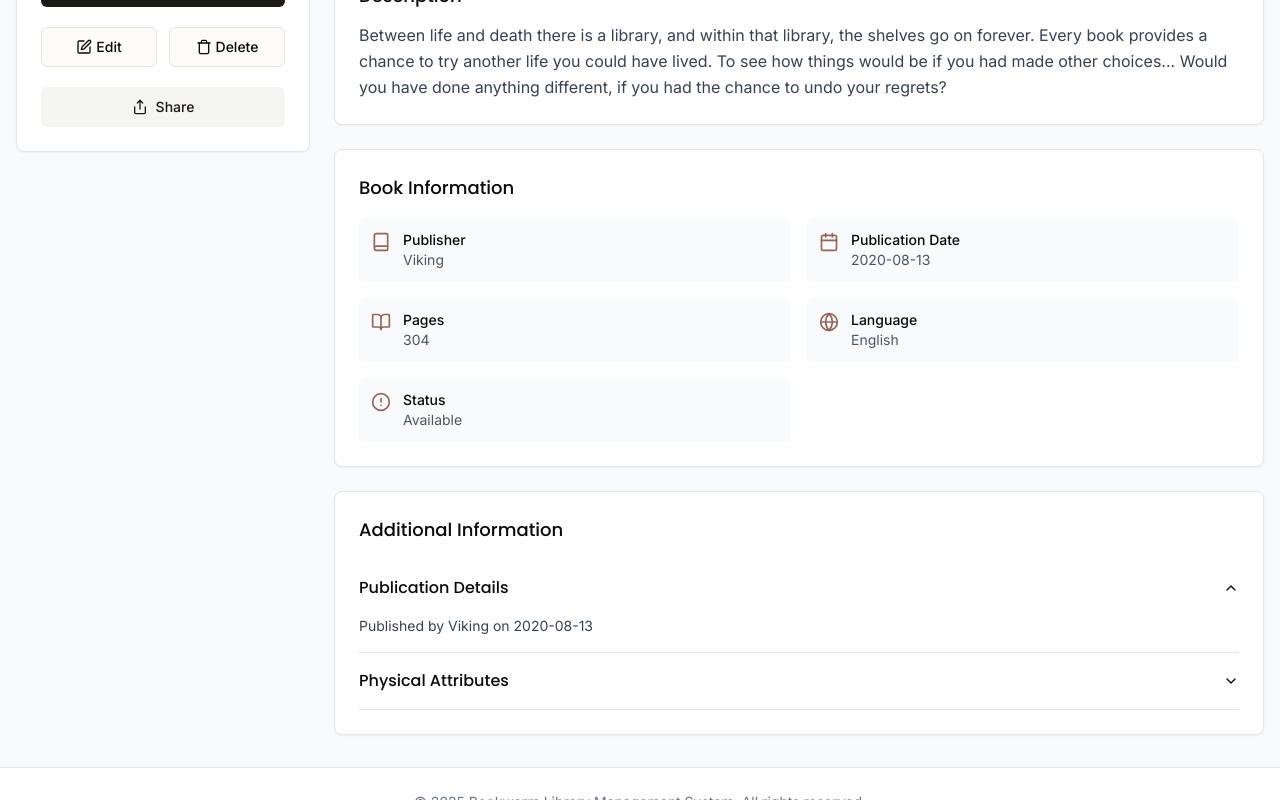
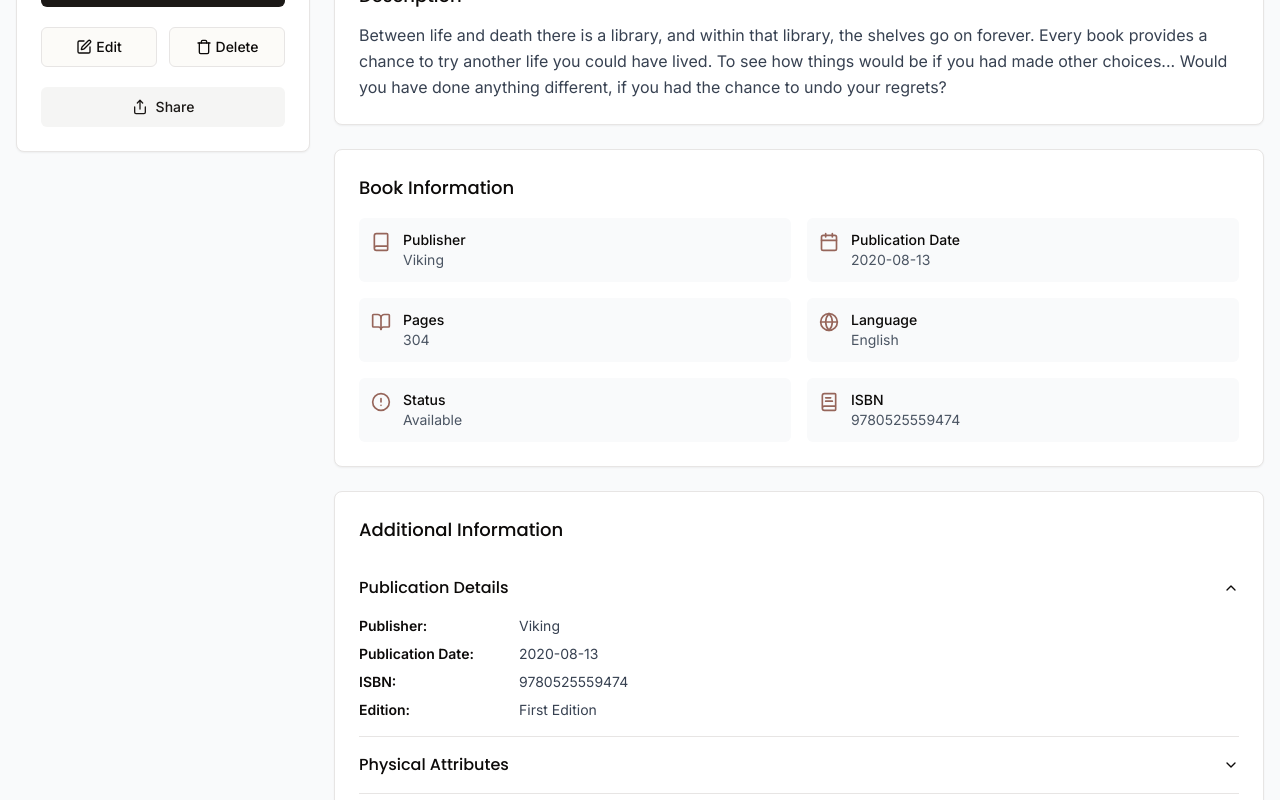
Before and after one commit to gxgansingh/bookworm-oasis-ui, a React (Vite) app: page /books/1 in a window 1280 px wide. Both pictures are taken after a click on the button "Publication Details". Shown: the part 471-1271 px from the top of the page. Built offline with nearby package versions, Linux system fonts and the light colour scheme.

Commit message:
Add book info fields
Add fields for book information in the book details page.

```diff
--- a/src/components/books/BookDetailsLayout.tsx
+++ b/src/components/books/BookDetailsLayout.tsx
@@ -20,6 +20,11 @@ export type BookDetailsType = {
   pages?: number;
   language?: string;
   description?: string;
+  isbn?: string;
+  format?: string;
+  edition?: string;
+  dimensions?: string;
+  weight?: string;
   borrowingHistory?: Array<{
     id: number;
     memberName: string;
@@ -72,6 +77,11 @@ const BookDetailsLayout: React.FC<BookDetailsLayoutProps> = ({ book }) => {
                   pages={book.pages}
                   language={book.language}
                   status={book.status}
+                  isbn={book.isbn}
+                  format={book.format}
+                  edition={book.edition}
+                  dimensions={book.dimensions}
+                  weight={book.weight}
                 />
               </TabsContent>
 
--- a/src/components/books/BookDetailsTab.tsx
+++ b/src/components/books/BookDetailsTab.tsx
@@ -11,6 +11,11 @@ type BookDetailsTabProps = {
   pages?: number;
   language?: string;
   status: string;
+  isbn?: string;
+  format?: string;
+  edition?: string;
+  dimensions?: string;
+  weight?: string;
 };
 
 const BookDetailsTab: React.FC<BookDetailsTabProps> = ({
@@ -20,6 +25,11 @@ const BookDetailsTab: React.FC<BookDetailsTabProps> = ({
   pages,
   language,
   status,
+  isbn,
+  format,
+  edition,
+  dimensions,
+  weight,
 }) => {
   return (
     <div className="space-y-6">
@@ -40,6 +50,7 @@ const BookDetailsTab: React.FC<BookDetailsTabProps> = ({
             pages={pages}
             language={language}
             status={status}
+            isbn={isbn}
           />
         </CardContent>
       </Card>
@@ -52,18 +63,52 @@ const BookDetailsTab: React.FC<BookDetailsTabProps> = ({
             <AccordionItem value="item-1">
               <AccordionTrigger>Publication Details</AccordionTrigger>
               <AccordionContent>
-                <p className="text-gray-700">
-                  Published by {publisher} on {publishedDate}
-                </p>
+                <dl className="space-y-2">
+                  <div className="flex flex-col sm:flex-row">
+                    <dt className="font-semibold sm:w-40">Publisher:</dt>
+                    <dd className="text-gray-700">{publisher || 'Not available'}</dd>
+                  </div>
+                  <div className="flex flex-col sm:flex-row">
+                    <dt className="font-semibold sm:w-40">Publication Date:</dt>
+                    <dd className="text-gray-700">{publishedDate || 'Not available'}</dd>
+                  </div>
+                  <div className="flex flex-col sm:flex-row">
+                    <dt className="font-semibold sm:w-40">ISBN:</dt>
+                    <dd className="text-gray-700">{isbn || 'Not available'}</dd>
+                  </div>
+                  <div className="flex flex-col sm:flex-row">
+                    <dt className="font-semibold sm:w-40">Edition:</dt>
+                    <dd className="text-gray-700">{edition || 'Not available'}</dd>
+                  </div>
+                </dl>
               </AccordionContent>
             </AccordionItem>
 
             <AccordionItem value="item-2">
               <AccordionTrigger>Physical Attributes</AccordionTrigger>
               <AccordionContent>
-                <p className="text-gray-700">
-                  This book contains {pages} pages and is published in {language}.
-                </p>
+                <dl className="space-y-2">
+                  <div className="flex flex-col sm:flex-row">
+                    <dt className="font-semibold sm:w-40">Format:</dt>
+                    <dd className="text-gray-700">{format || 'Not available'}</dd>
+                  </div>
+                  <div className="flex flex-col sm:flex-row">
+                    <dt className="font-semibold sm:w-40">Pages:</dt>
+                    <dd className="text-gray-700">{pages || 'Not available'}</dd>
+                  </div>
+                  <div className="flex flex-col sm:flex-row">
+                    <dt className="font-semibold sm:w-40">Dimensions:</dt>
+                    <dd className="text-gray-700">{dimensions || 'Not available'}</dd>
+                  </div>
+                  <div className="flex flex-col sm:flex-row">
+                    <dt className="font-semibold sm:w-40">Weight:</dt>
+                    <dd className="text-gray-700">{weight || 'Not available'}</dd>
+                  </div>
+                  <div className="flex flex-col sm:flex-row">
+                    <dt className="font-semibold sm:w-40">Language:</dt>
+                    <dd className="text-gray-700">{language || 'Not available'}</dd>
+                  </div>
+                </dl>
               </AccordionContent>
             </AccordionItem>
           </Accordion>
--- a/src/components/books/BookMetadata.tsx
+++ b/src/components/books/BookMetadata.tsx
@@ -1,6 +1,6 @@
 
 import React from 'react';
-import { Book, Calendar, BookOpen, Globe, AlertCircle } from 'lucide-react';
+import { Book, Calendar, BookOpen, Globe, AlertCircle, BookText } from 'lucide-react';
 
 type BookMetadataProps = {
   publisher?: string;
@@ -8,6 +8,7 @@ type BookMetadataProps = {
   pages?: number;
   language?: string;
   status: string;
+  isbn?: string;
 };
 
 const BookMetadataItem = ({ icon, label, value }: { icon: React.ReactNode, label: string, value?: string | number }) => (
@@ -28,6 +29,7 @@ const BookMetadata: React.FC<BookMetadataProps> = ({
   pages,
   language,
   status,
+  isbn,
 }) => {
   const statusLabel = status.charAt(0).toUpperCase() + status.slice(1);
 
@@ -62,6 +64,12 @@ const BookMetadata: React.FC<BookMetadataProps> = ({
         label="Status"
         value={statusLabel}
       />
+
+      <BookMetadataItem
+        icon={<BookText className="h-5 w-5" />}
+        label="ISBN"
+        value={isbn}
+      />
     </div>
   );
 };
--- a/src/utils/bookUtils.ts
+++ b/src/utils/bookUtils.ts
@@ -10,8 +10,13 @@ const mockBooks: Record<string, BookDetailsType> = {
     category: 'Fiction',
     publisher: 'Viking',
     publishedDate: '2020-08-13',
+    isbn: '9780525559474',
     pages: 304,
     language: 'English',
+    format: 'Hardcover',
+    edition: 'First Edition',
+    dimensions: '5.7 x 1.1 x 8.5 inches',
+    weight: '0.9 pounds',
     description: 'Between life and death there is a library, and within that library, the shelves go on forever. Every book provides a chance to try another life you could have lived. To see how things would be if you had made other choices... Would you have done anything different, if you had the chance to undo your regrets?',
     borrowingHistory: [
       {
@@ -42,8 +47,13 @@ const mockBooks: Record<string, BookDetailsType> = {
     category: 'Self-Help',
     publisher: 'Avery',
     publishedDate: '2018-10-16',
+    isbn: '9780735211292',
     pages: 320,
     language: 'English',
+    format: 'Hardcover',
+    edition: 'First Edition',
+    dimensions: '6.2 x 1.1 x 9.3 inches',
+    weight: '1.1 pounds',
     description: 'No matter your goals, Atomic Habits offers a proven framework for improving--every day. James Clear, one of the world\'s leading experts on habit formation, reveals practical strategies that will teach you exactly how to form good habits, break bad ones, and master the tiny behaviors that lead to remarkable results.',
     borrowingHistory: [
       {
@@ -62,8 +72,13 @@ const mockBooks: Record<string, BookDetailsType> = {
     category: 'Memoir',
     publisher: 'Random House',
     publishedDate: '2018-02-20',
+    isbn: '9780399590504',
     pages: 352,
     language: 'English',
+    format: 'Hardcover',
+    edition: 'First Edition',
+    dimensions: '6.4 x 1.3 x 9.6 inches',
+    weight: '1.3 pounds',
     description: 'Born to survivalists in the mountains of Idaho, Tara Westover was seventeen the first time she set foot in a classroom. Her family was so isolated from mainstream society that there was no one to ensure the children received an education, and no one to intervene when one of Tara\'s older brothers became violent.',
     borrowingHistory: []
   },
@@ -75,8 +90,13 @@ const mockBooks: Record<string, BookDetailsType> = {
     category: 'Sci-Fi',
     publisher: 'Ballantine Books',
     publishedDate: '2021-05-04',
+    isbn: '9780593135204',
     pages: 496,
     language: 'English',
+    format: 'Hardcover',
+    edition: 'First Edition',
+    dimensions: '6.3 x 1.6 x 9.5 inches',
+    weight: '1.6 pounds',
     description: 'Ryland Grace is the sole survivor on a desperate, last-chance mission—and if he fails, humanity and the Earth itself will perish. Except that right now, he doesn\'t know that. He can\'t even remember his own name, let alone the nature of his assignment or how to complete it.',
     borrowingHistory: [
       {
@@ -95,8 +115,13 @@ const mockBooks: Record<string, BookDetailsType> = {
     category: 'Sci-Fi',
     publisher: 'Ace',
     publishedDate: '1965-08-01',
+    isbn: '9780441172719',
     pages: 896,
     language: 'English',
+    format: 'Mass Market Paperback',
+    edition: 'Reissue Edition',
+    dimensions: '4.2 x 1.6 x 7.5 inches',
+    weight: '0.9 pounds',
     description: 'Set on the desert planet Arrakis, Dune is the story of the boy Paul Atreides, heir to a noble family tasked with ruling an inhospitable world where the only thing of value is the "spice" melange, a drug capable of extending life and enhancing consciousness. Coveted across the known universe, melange is a prize worth killing for...',
     borrowingHistory: [
       {
@@ -118,6 +143,37 @@ const mockBooks: Record<string, BookDetailsType> = {
         returnDate: '2024-11-09'
       }
     ]
+  },
+  "6": {
+    id: 6,
+    title: 'The Alchemist',
+    author: 'Paulo Coelho',
+    status: 'available',
+    category: 'Fiction',
+    publisher: 'HarperOne',
+    publishedDate: '1993-04-25',
+    isbn: '9780062315007',
+    pages: 208,
+    language: 'English',
+    format: 'Paperback',
+    edition: '25th Anniversary Edition',
+    dimensions: '5.3 x 0.6 x 8 inches',
+    weight: '0.4 pounds',
+    description: 'Paulo Coelho\'s masterpiece tells the mystical story of Santiago, an Andalusian shepherd boy who yearns to travel in search of a worldly treasure. His quest will lead him to riches far different—and far more satisfying—than he ever imagined. Santiago\'s journey teaches us about the essential wisdom of listening to our hearts, recognizing opportunity and learning to read the omens strewn along life\'s path, and, most importantly, following our dreams.',
+    borrowingHistory: [
+      {
+        id: 1,
+        memberName: 'David Wilson',
+        borrowDate: '2024-11-05',
+        returnDate: '2024-12-05'
+      },
+      {
+        id: 2,
+        memberName: 'Sophia Garcia',
+        borrowDate: '2024-08-10',
+        returnDate: '2024-09-10'
+      }
+    ]
   }
 };
 
```
